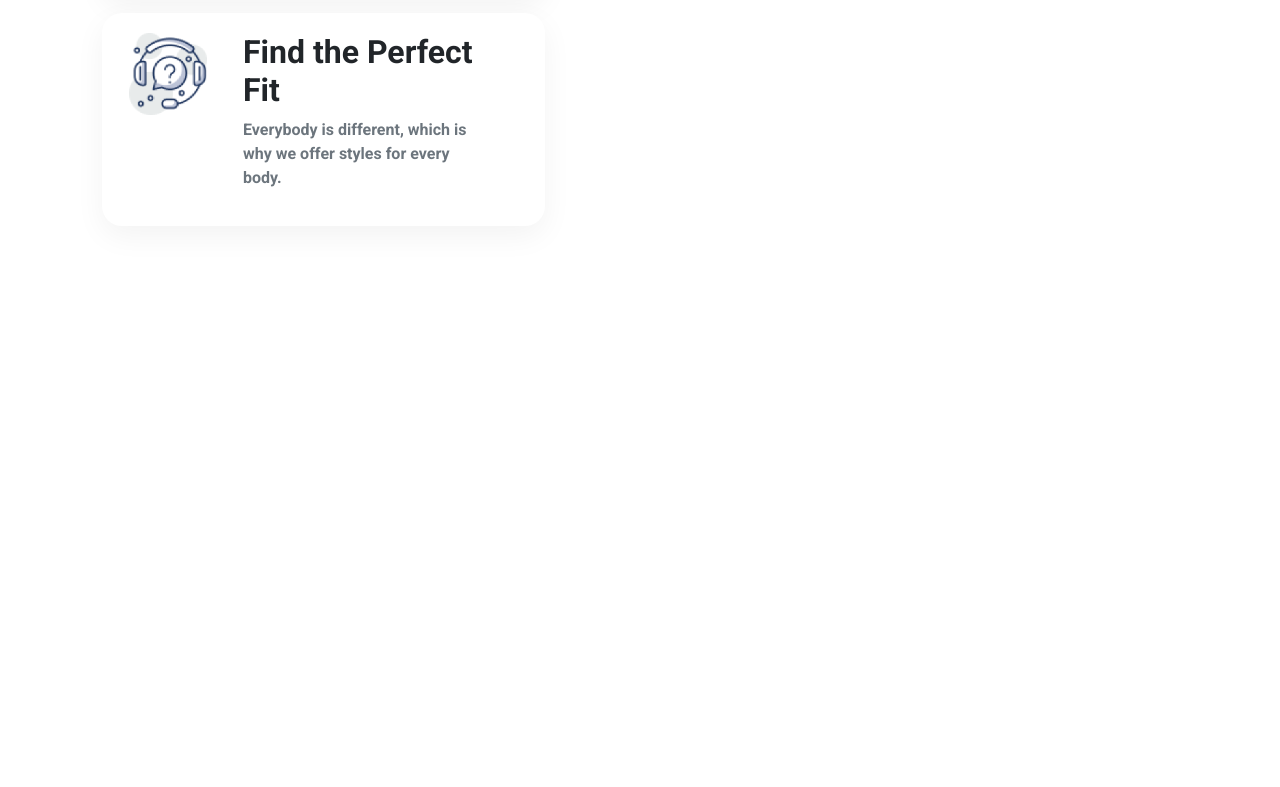
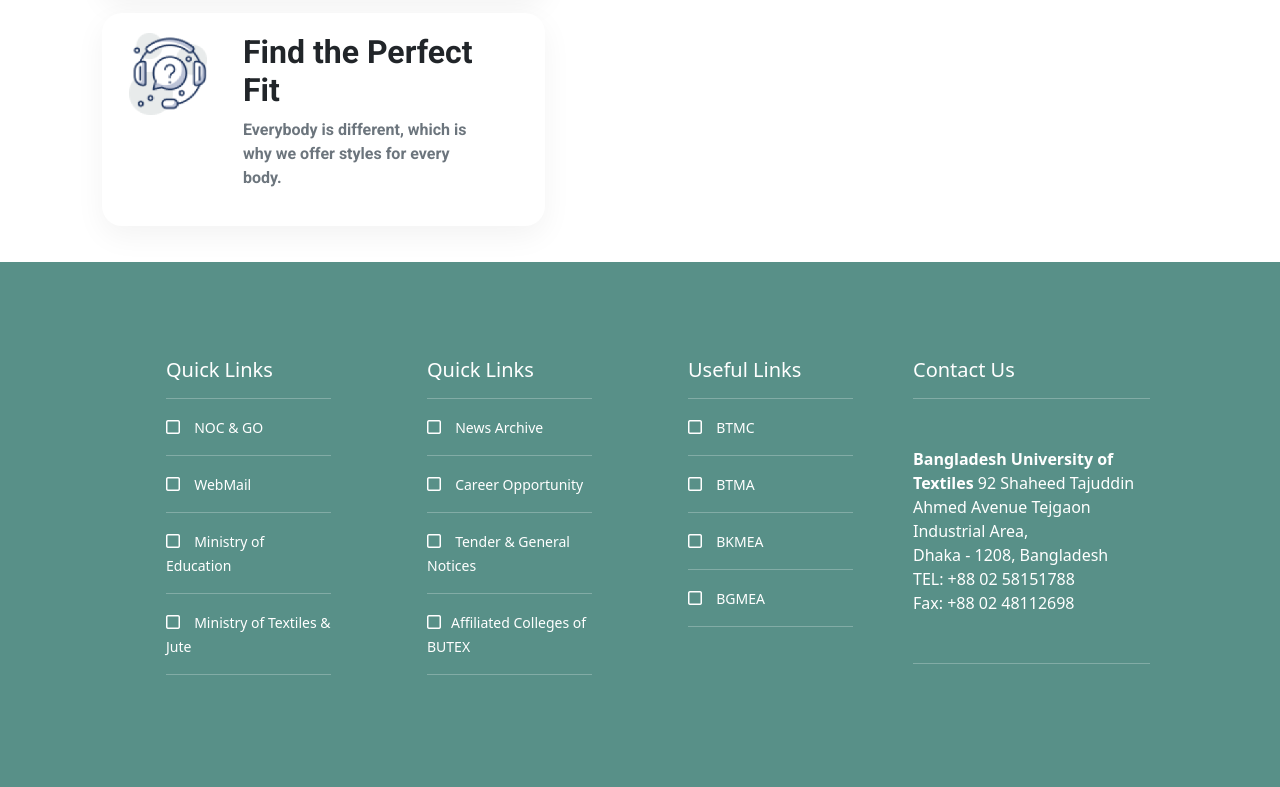
Before and after one commit to imrankhan41/penguin-bootstrap-website, a plain HTML site: page index.html in a window 1280 px wide. Shown: the part 2534-3321 px from the top of the page. Before the commit the page ends 2796 px from the top, so only its background shows below. Drawn offline with nearby package versions, Linux system fonts and the light colour scheme.

Commit message:
mmy last commit

```diff
--- a/index.html
+++ b/index.html
@@ -208,8 +208,69 @@
          </div>
      </section>
     </main>
-    <footer>
+    <footer class="lovely-footer">
+        <section class="container">
+            <div class="row p-5 text-white">
+                <div class="col-lg-3 p-5">
+                    <h5>Quick Links</h5>
+                    <hr>
+                    <span class="footer-square"><i class="far fa-square"></i> <a href="https://www.butex.edu.bd/"> NOC & GO</a> </span>
 
+                    <hr>
+                     <span class="footer-square"><i class="far fa-square"></i> <a href="https://www.butex.edu.bd/">WebMail</a></span>
+
+                    <hr>
+                     <span class="footer-square"><i class="far fa-square"></i> <a href="https://www.butex.edu.bd/">Ministry of Education</a></span>
+
+                    <hr>
+                     <span class="footer-square"><i class="far fa-square"></i> <a href="https://www.butex.edu.bd/">Ministry of Textiles & Jute</a></span>
+                    <hr>
+                </div>
+                <div class="col-lg-3 p-5">
+                    <h5>Quick Links</h5>
+                    <hr>
+                    <span class="footer-square"><i class="far fa-square"></i> <a href="https://www.butex.edu.bd/">News Archive</a></span>
+
+                    <hr>
+                     <span class="footer-square"><i class="far fa-square"></i> <a href="https://www.butex.edu.bd/">Career Opportunity</a></span>
+
+                    <hr>
+                     <span class="footer-square"><i class="far fa-square"></i> <a href="https://www.butex.edu.bd/">Tender & General Notices</a></span>
+
+                    <hr>
+                     <span class="footer-square"><i class="far fa-square"></i><a href="https://www.butex.edu.bd/">Affiliated Colleges of BUTEX</a></span>
+                    <hr>
+                </div>
+                <div class="col-lg-3 p-5">
+                    <h5>Useful Links</h5>
+                    <hr>
+                    <span class="footer-square"><i class="far fa-square"></i> <a href="https://www.butex.edu.bd/">BTMC</a></span>
+
+                    <hr>
+                     <span class="footer-square"><i class="far fa-square"></i> <a href="https://www.butex.edu.bd/">BTMA</a></span>
+
+                    <hr>
+                     <span class="footer-square"><i class="far fa-square"></i> <a href="https://www.butex.edu.bd/">BKMEA</a></span>
+
+                    <hr>
+                     <span class="footer-square"><i class="far fa-square"></i> <a href="https://www.butex.edu.bd/">BGMEA</a></span>
+                    <hr>
+                </div>
+                <div class="col-lg-3 mt-5">
+                    <h5>Contact Us</h5>
+                    <hr>
+                    <address class="my-5">
+                        <span class="fw-bold">Bangladesh University of Textiles</span>
+                        92 Shaheed Tajuddin Ahmed Avenue
+                        Tejgaon Industrial Area,<br>
+                        Dhaka - 1208, Bangladesh <br>
+                        TEL: +88 02 58151788 <br>
+                        Fax: +88 02 48112698
+                    </address>
+                    <hr>
+                </div>
+            </div>
+        </section>
     </footer>
     <script src="https://cdn.jsdelivr.net/npm/bootstrap@5.0.2/dist/js/bootstrap.bundle.min.js" integrity="sha384-MrcW6ZMFYlzcLA8Nl+NtUVF0sA7MsXsP1UyJoMp4YLEuNSfAP+JcXn/tWtIaxVXM" crossorigin="anonymous"></script>
 </body>
--- a/style.css
+++ b/style.css
@@ -102,3 +102,14 @@ a.nav-link{
     font-size: 24px;
     color: #363958;
 }
+.lovely-footer{
+    background-color: #589088;
+}
+.footer-square a{
+   text-decoration: none;
+   color: white;
+   font-size: 14px;
+}
+.far{
+    margin-right: 10px;
+}
```
